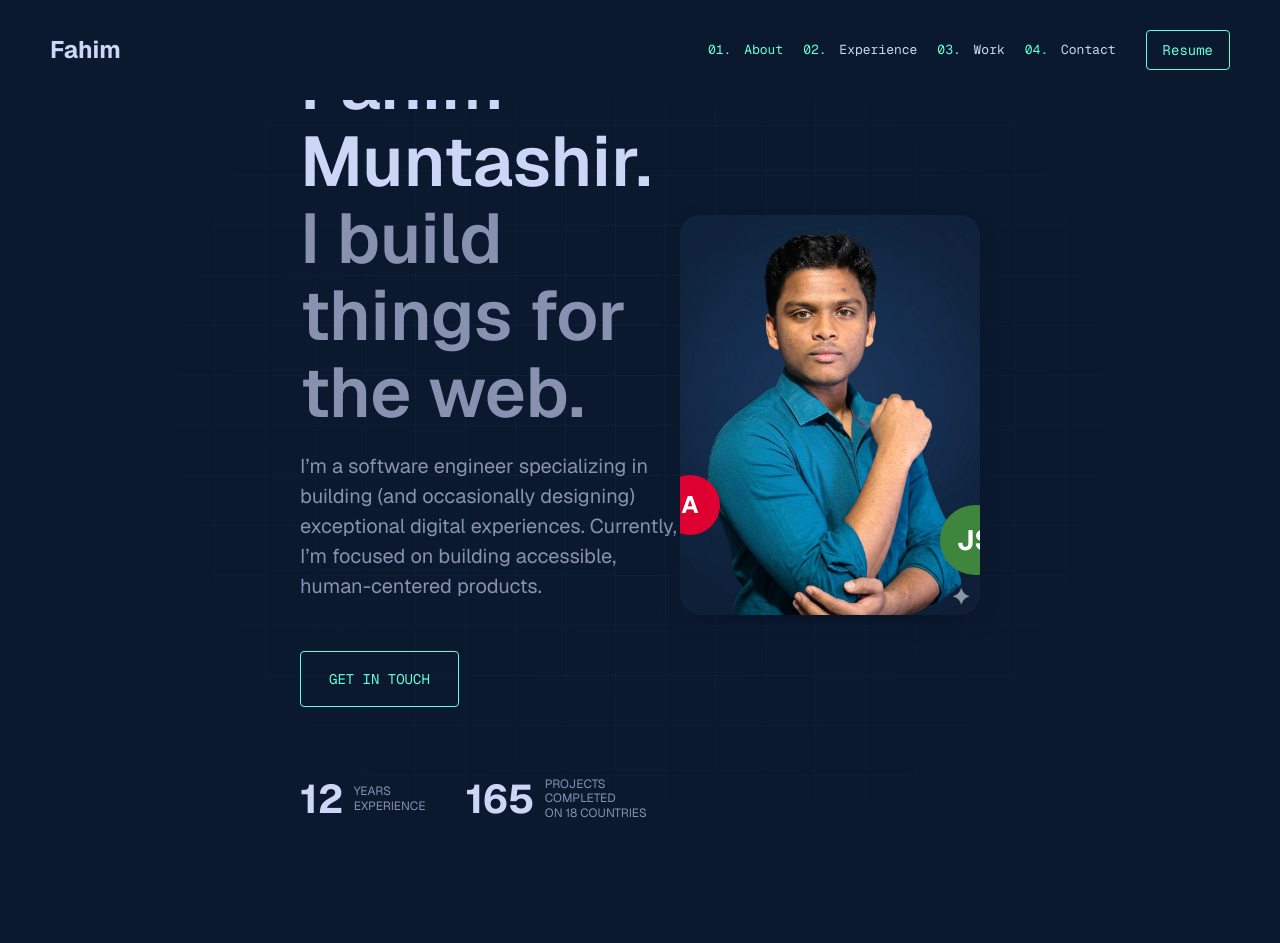
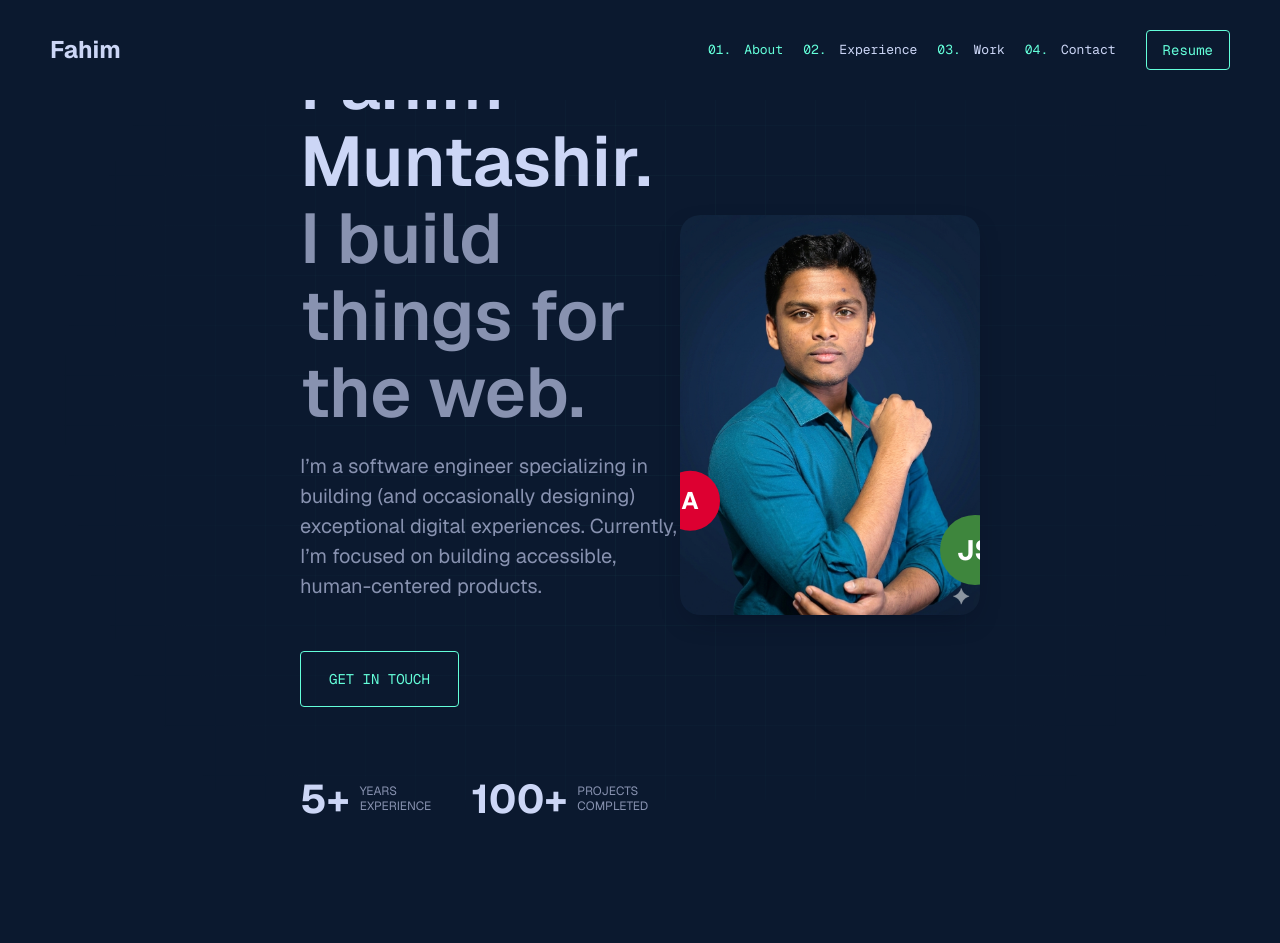
Before and after one commit to Fahim-Muntashir/My_Portfolio, a Next.js app: page / in a window 1280 px wide. Shown: the top 943 px of the page. Built offline with nearby package versions, Linux system fonts and the light colour scheme.

Commit message:
countdown effect added

```diff
--- a/src/app/globals.css
+++ b/src/app/globals.css
@@ -3,7 +3,8 @@
   --text-primary: #ccd6f6;
   --text-secondary: #8892b0;
   --highlight-color: #64ffda;
-  --bg-card: rgba(0, 0, 0, 0.15); /* Slightly darker for cards */
+  --bg-card: rgba(0, 0, 0, 0.15);
+  /* Slightly darker for cards */
   --font-mono: var(--font-geist-mono), ui-monospace, SFMono-Regular, Menlo, Monaco, Consolas, "Liberation Mono", "Courier New", monospace;
 }
 
@@ -27,7 +28,7 @@ body::before {
   height: 100vh;
   z-index: -10;
   background-image:
-    linear-gradient(rgba(100, 255, 218, 0.03) 1px, transparent 1px),
+    linear-gradient(rgba(90, 236, 202, 0.03) 1px, transparent 1px),
     linear-gradient(90deg, rgba(100, 255, 218, 0.03) 1px, transparent 1px);
   background-size: 50px 50px;
   background-position: center;
@@ -48,7 +49,8 @@ a {
   transition: color 0.3s ease;
 }
 
-a:hover, .active-link {
+a:hover,
+.active-link {
   color: var(--highlight-color) !important;
 }
 
@@ -123,18 +125,23 @@ button {
 }
 
 /* Base Lenis Styles */
-html.lenis, html.lenis body {
+html.lenis,
+html.lenis body {
   height: auto;
 }
+
 .lenis.lenis-smooth {
   scroll-behavior: auto !important;
 }
+
 .lenis.lenis-smooth [data-lenis-prevent] {
   overscroll-behavior: contain;
 }
+
 .lenis.lenis-stopped {
   overflow: hidden;
 }
+
 .lenis.lenis-scrolling iframe {
   pointer-events: none;
 }
@@ -164,18 +171,22 @@ html.lenis, html.lenis body {
   .main-container {
     padding: 0 50px;
   }
+
   .section {
     padding: 80px 0;
   }
+
   .about-grid {
     grid-template-columns: 1fr;
     text-align: center;
     gap: 30px;
   }
-  .about-grid > div:first-child {
+
+  .about-grid>div:first-child {
     order: 1;
   }
-  .about-grid > div:last-child {
+
+  .about-grid>div:last-child {
     order: 2;
   }
 
@@ -185,16 +196,20 @@ html.lenis, html.lenis body {
     text-align: center;
     padding: 100px 0 !important;
   }
+
   .hero-stats {
     justify-content: center;
     flex-wrap: wrap;
   }
+
   .hero-image {
     margin-top: 50px;
   }
+
   .experience-container {
     flex-direction: column !important;
   }
+
   .experience-tabs {
     flex-direction: row !important;
     overflow-x: auto;
@@ -202,13 +217,16 @@ html.lenis, html.lenis body {
     border-bottom: 2px solid var(--text-secondary);
     width: 100% !important;
   }
+
   .experience-tab-button {
     text-align: center !important;
     min-width: 120px;
   }
+
   .skills-grid {
     grid-template-columns: repeat(2, 1fr) !important;
   }
+
   .contact-grid {
     grid-template-columns: 1fr !important;
   }
@@ -253,17 +271,21 @@ html.lenis, html.lenis body {
     flex-direction: column !important;
     text-align: left !important;
   }
+
   .project-image {
     height: 250px !important;
     margin-bottom: 20px;
   }
+
   .project-content {
     order: 2;
   }
+
   /* Remove absolute overrides for project alignment */
   .tech-list-responsive {
     justify-content: flex-start !important;
   }
+
   .links-responsive {
     justify-content: flex-start !important;
   }
@@ -273,16 +295,20 @@ html.lenis, html.lenis body {
   .main-container {
     padding: 0 25px;
   }
+
   .section-title {
     font-size: 1.5rem;
   }
+
   .section-title::after {
     width: 100%;
     margin-left: 10px;
   }
+
   .skills-grid {
     grid-template-columns: 1fr !important;
   }
+
   .hero-h1 {
     font-size: 40px !important;
   }
--- a/src/components/Hero.tsx
+++ b/src/components/Hero.tsx
@@ -1,36 +1,118 @@
+'use client';
 import Image from 'next/image';
-import React from 'react';
+import React, { useEffect, useState } from 'react';
+import { motion, animate, useMotionValue, useTransform } from 'framer-motion';
+
+const Counter = ({ from, to, duration = 2, suffix = '' }: { from: number, to: number, duration?: number, suffix?: string }) => {
+  const count = useMotionValue(from);
+  const rounded = useTransform(count, (latest) => Math.round(latest));
+  const [displayValue, setDisplayValue] = useState(from);
+
+  useEffect(() => {
+    const controls = animate(count, to, { duration });
+    return controls.stop;
+  }, [count, to, duration]);
+
+  useEffect(() => {
+    return rounded.on("change", (latest) => setDisplayValue(latest));
+  }, [rounded]);
+
+  return <motion.span>{displayValue}{suffix}</motion.span>;
+};
 
 const Hero = () => {
   return (
     <section id="hero" style={styles.section} className="hero-section">
       <div style={styles.content}>
-        <p className="highlight mono" style={styles.intro}>Hi, my name is</p>
-        <h1 style={styles.h1}>Fahim Muntashir.</h1>
-        <h2 style={{ ...styles.h1, color: 'var(--text-secondary)' }}>I build things for the web.</h2>
-        <p style={styles.desc}>
+        <motion.p
+          className="highlight mono"
+          style={styles.intro}
+          initial={{ opacity: 0, y: 20 }}
+          animate={{ opacity: 1, y: 0 }}
+          transition={{ duration: 0.5 }}
+        >
+          Hi, my name is
+        </motion.p>
+        <motion.h1
+          style={styles.h1}
+          initial={{ opacity: 0, y: 20 }}
+          animate={{ opacity: 1, y: 0 }}
+          transition={{ duration: 0.5, delay: 0.1 }}
+        >
+          Fahim Muntashir.
+        </motion.h1>
+        <motion.h2
+          style={{ ...styles.h1, color: 'var(--text-secondary)' }}
+          initial={{ opacity: 0, y: 20 }}
+          animate={{ opacity: 1, y: 0 }}
+          transition={{ duration: 0.5, delay: 0.2 }}
+        >
+          I build things for the web.
+        </motion.h2>
+        <motion.p
+          style={styles.desc}
+          initial={{ opacity: 0, y: 20 }}
+          animate={{ opacity: 1, y: 0 }}
+          transition={{ duration: 0.5, delay: 0.3 }}
+        >
           I’m a software engineer specializing in building (and occasionally designing) exceptional digital experiences. Currently, I’m focused on building accessible, human-centered products.
-        </p>
-        <div style={{ marginTop: '50px' }}>
+        </motion.p>
+        <motion.div
+          style={{ marginTop: '50px' }}
+          initial={{ opacity: 0, y: 20 }}
+          animate={{ opacity: 1, y: 0 }}
+          transition={{ duration: 0.5, delay: 0.4 }}
+        >
           <a href="#contact" className="btn-primary">GET IN TOUCH</a>
-        </div>
+        </motion.div>
 
         <div style={styles.stats} className="hero-stats">
-          <div style={styles.statItem}>
-            <span style={styles.statNum}>12</span>
-            <span style={styles.statLabel}>Years<br/>Experience</span>
-          </div>
-          <div style={styles.statItem}>
-            <span style={styles.statNum}>165</span>
-            <span style={styles.statLabel}>Projects completed<br/>on 18 countries</span>
-          </div>
+          <motion.div
+            style={styles.statItem}
+            initial={{ opacity: 0 }}
+            animate={{ opacity: 1 }}
+            transition={{ duration: 1, delay: 0.6 }}
+          >
+            <span style={styles.statNum}>
+              <Counter from={0} to={5} suffix="+" />
+            </span>
+            <span style={styles.statLabel}>Years<br />Experience</span>
+          </motion.div>
+          <motion.div
+            style={styles.statItem}
+            initial={{ opacity: 0 }}
+            animate={{ opacity: 1 }}
+            transition={{ duration: 1, delay: 0.7 }}
+          >
+            <span style={styles.statNum}>
+              <Counter from={0} to={100} suffix="+" />
+            </span>
+            <span style={styles.statLabel}>Projects <br />completed</span>
+          </motion.div>
         </div>
       </div>
-      <div style={styles.imageContainer} className="hero-image">
-        {/* Placeholder for the hoodie avatar image */}
+      <motion.div
+        style={styles.imageContainer}
+        className="hero-image"
+        initial={{ opacity: 0, x: 50 }}
+        animate={{ opacity: 1, x: 0 }}
+        transition={{ duration: 0.8, delay: 0.2 }}
+      >
         <div style={styles.avatarPlaceholder}>
-          <div style={styles.circleAngular}>A</div>
-          <div style={styles.circleJs}>JS</div>
+          <motion.div
+            style={styles.circleAngular}
+            animate={{ y: [0, -10, 0] }}
+            transition={{ duration: 3, repeat: Infinity, ease: "easeInOut" }}
+          >
+            A
+          </motion.div>
+          <motion.div
+            style={styles.circleJs}
+            animate={{ y: [0, 10, 0] }}
+            transition={{ duration: 2.5, repeat: Infinity, ease: "easeInOut", delay: 0.5 }}
+          >
+            JS
+          </motion.div>
           <Image
             src="/portfolioimage.png"
             alt="Fahim Muntashir Portfolio Image"
@@ -39,7 +121,7 @@ const Hero = () => {
             style={styles.image}
           />
         </div>
-      </div>
+      </motion.div>
     </section>
   );
 };
```
